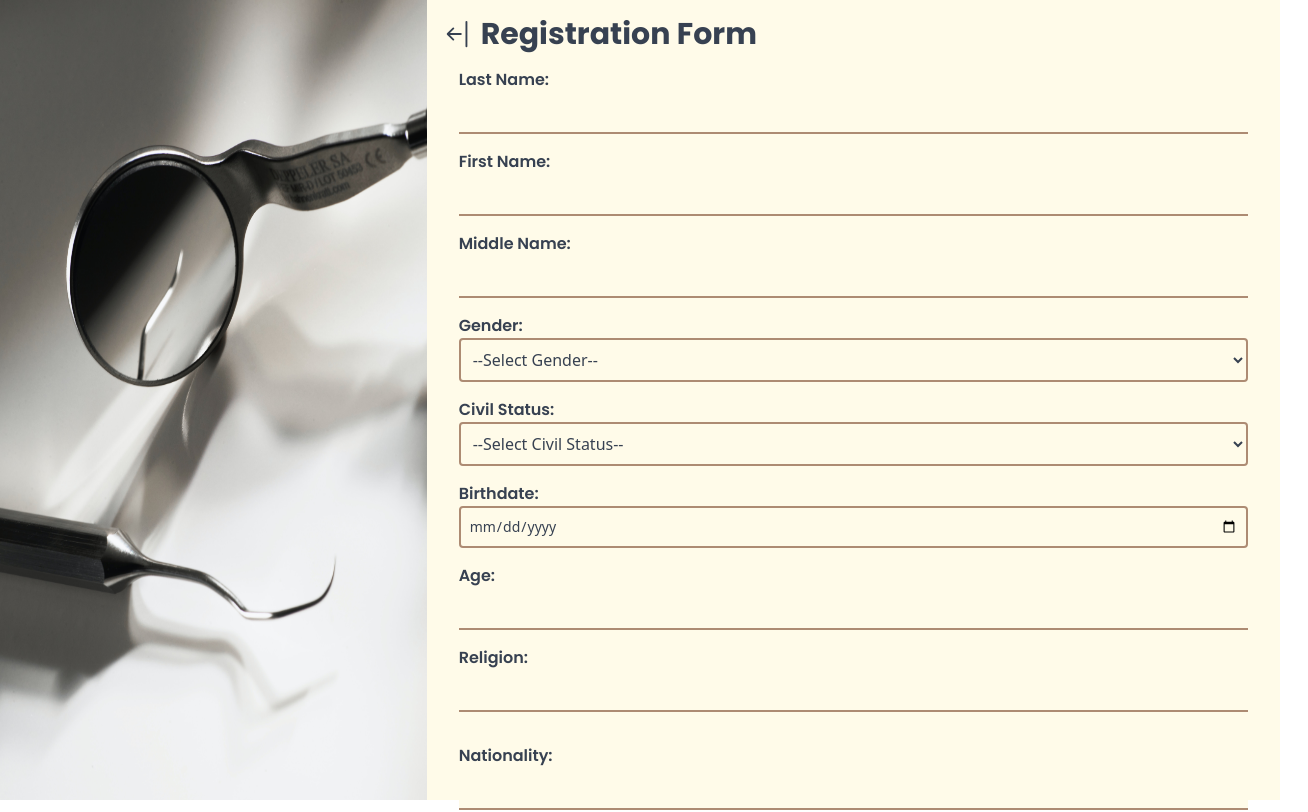
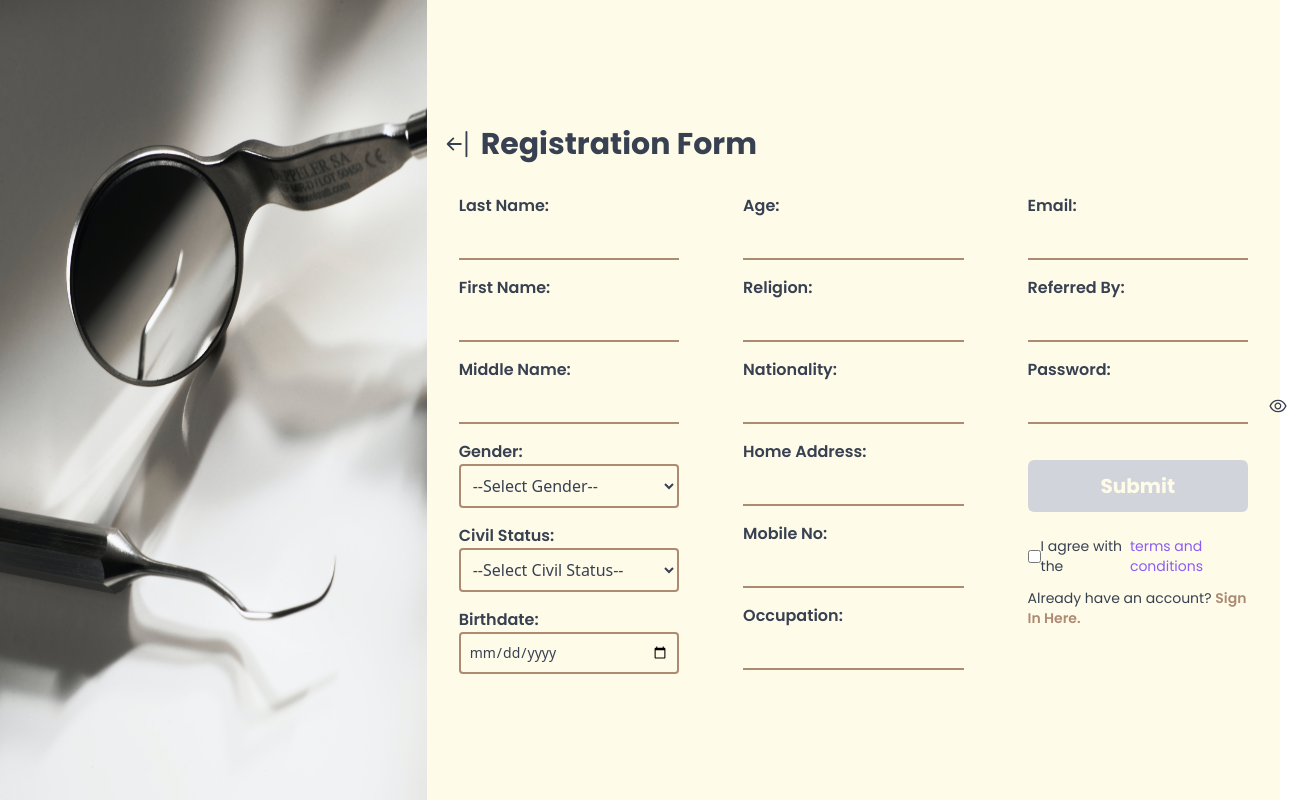
Before and after one commit to xuagram029/mc_dental, a React (Vite) app in the folder client/: page /register in a window 1280 px wide. Shown: the top 812 px of the page, 1308 px wide, since content can reach past the window. Built offline with nearby package versions, Linux system fonts and the light colour scheme.

Commit message:
Redesigned

```diff
--- a/client/src/components/Landing Page/AboutUs.jsx
+++ b/client/src/components/Landing Page/AboutUs.jsx
@@ -1,7 +1,17 @@
 import React from 'react'
+import doc from '../../assets/doktora.png'
 
 export const AboutUs = () => {
   return (
-    <div>AboutUs</div>
+    <div className='flex h-full'>
+      <div className='basis-1/2 flex items-end justify-center h-full'>
+        <img src={doc} alt="" className='w-56 z-40'/>
+        <div className='bg-white p-72 absolute z-0 rounded-full mb-4'></div>
+      </div>
+
+      <div className='basis-1/2'>
+
+      </div>
+    </div>
   )
 }
--- a/client/src/components/Landing Page/Services.jsx
+++ b/client/src/components/Landing Page/Services.jsx
@@ -9,7 +9,7 @@ import service5 from '../../assets/Services/service5.jpg'
 export const Services = () => {
   return (
     <>
-        <div className="mb-8 text-center">
+        <div className="lg:pt-24 sm:pt-8 pb-8 text-center">
             <h2 className="text-4xl font-pop font-bold text-primary py-4">Our Services</h2>
         </div>
 
--- /dev/null
+++ b/client/src/components/NavBar.jsx
@@ -0,0 +1,33 @@
+import React from 'react'
+import mcLogo from '../assets/mcLogo.png'
+
+export const NavBar = () => {
+  return (
+    <>
+        <nav className='w-full lg:fixed sm:static lg:bg-transparent sm:bg-primary p-4 flex items-center justify-between'>
+            <img src={ mcLogo } alt="MC Logo" className='w-20 p-1 border-4 border-white rounded-full' />
+            <div className='lg:flex items-center gap-x-16 font-pop font-medium text-white sm:hidden'>
+                <a href="#about" class="group transition duration-300">
+                    About Us
+                    <span class="block max-w-0 group-hover:max-w-full transition-all duration-300 h-0.5 bg-white">
+                    </span>
+                </a>
+                <a href="#services" class="group transition duration-300">
+                    Services
+                    <span class="block max-w-0 group-hover:max-w-full transition-all duration-300 h-0.5 bg-white">
+                    </span>
+                </a>
+                <a href="#contacts" class="group transition duration-300">
+                    Contacts
+                    <span class="block max-w-0 group-hover:max-w-full transition-all duration-300 h-0.5 bg-white">
+                    </span>
+                </a>
+            </div>
+            <div className='text-white font-pop font-semibold lg:space-x-4 sm:space-x-2'>
+                <a href="login" className='border-white border-2 lg:px-8 lg:py-3 sm:px-4 sm:py-1 rounded-3xl hover:bg-acsent hover:border-acsent'>Login</a>
+                <a href="register" className='bg-white border-2 border-white text-primary lg:px-6 lg:py-3 sm:px-3 sm:py-1 rounded-3xl hover:bg-second hover:text-white hover:border-second'>Sign Up</a>
+            </div>
+        </nav>
+    </>
+  )
+}
--- /dev/null
+++ b/client/src/components/TermsAndConditions.jsx
@@ -0,0 +1,63 @@
+import React from 'react'
+
+export const TermsAndConditions = ({setOpenModal}) => {
+  return (
+    <>
+          <div
+            className="justify-center items-center flex overflow-x-hidden overflow-y-auto fixed inset-0 z-50 outline-none focus:outline-none "
+          >
+            <div className="relative w-auto my-6 mx-auto max-w-xl ">
+              {/*content*/}
+              <div className="max-h-[90vh] overflow-y-auto border-0 rounded-lg shadow-lg relative flex flex-col w-full bg-white outline-none focus:outline-none">
+                {/*header*/}
+                <div className="flex items-start justify-between p-5 border-b border-solid border-slate-200 rounded-t">
+                  <h3 className="text-2xl font-semibold">
+                    Terms and Conditions Agreement
+                  </h3>
+                  <button
+                    className="p-1 ml-auto bg-transparent border-0 text-black opacity-5 float-right text-3xl leading-none font-semibold outline-none focus:outline-none"
+                    onClick={() => setShowModal(false)}
+                  >
+                    <span className="bg-transparent text-black opacity-5 h-6 w-6 text-2xl block outline-none focus:outline-none">
+                      ×
+                    </span>
+                  </button>
+                </div>
+                {/*body*/}
+                <div className="relative p-6 flex-auto">
+                  <p className="my-4 text-slate-500 leading-relaxed text-justify">
+                  AGREEMENT TO TERMS
+                <br />
+                <br />
+These Terms and Conditions constitute a legally binding agreement made between you, whether personally or on behalf of an entity (“you”) and [business entity name] (“we,” “us” or “our”), concerning your access to and use of the [website name.com] website as well as any other media form, media channel, mobile website or mobile application related, linked, or otherwise connected thereto (collectively, the “Site”).
+
+You agree that by accessing the Site, you have read, understood, and agree to be bound by all of these Terms and Conditions. If you do not agree with all of these Terms and Conditions, then you are expressly prohibited from using the Site and you must discontinue use immediately.
+
+Supplemental terms and conditions or documents that may be posted on the Site from time to time are hereby expressly incorporated herein by reference. We reserve the right, in our sole discretion, to make changes or modifications to these Terms and Conditions at any time and for any reason.
+
+We will alert you about any changes by updating the “Last updated” date of these Terms and Conditions, and you waive any right to receive specific notice of each such change.
+
+It is your responsibility to periodically review these Terms and Conditions to stay informed of updates. You will be subject to, and will be deemed to have been made aware of and to have accepted, the changes in any revised Terms and Conditions by your continued use of the Site after the date such revised Terms and Conditions are posted.
+
+The information provided on the Site is not intended for distribution to or use by any person or entity in any jurisdiction or country where such distribution or use would be contrary to law or regulation or which would subject us to any registration requirement within such jurisdiction or country.
+
+Accordingly, those persons who choose to access the Site from other locations do so on their own initiative and are solely responsible for compliance with local laws, if and to the extent local laws are applicable.
+                  </p>
+                </div>
+                {/*footer*/}
+                <div className="flex items-center justify-end p-6 border-t border-solid border-slate-200 rounded-b">
+                  <button
+                    className="text-black background-transparent font-bold uppercase px-6 py-2 text-sm outline-none focus:outline-none mr-1 mb-1 ease-linear transition-all duration-150"
+                    type="button"
+                    onClick={() => setOpenModal(false)}
+                  >
+                    Okay
+                  </button>
+                </div>
+              </div>
+            </div>
+          </div>
+          <div className="opacity-25 fixed inset-0 z-40 bg-black"></div>
+        </>
+  )
+}
--- a/client/src/pages/Landing.jsx
+++ b/client/src/pages/Landing.jsx
@@ -1,38 +1,15 @@
 import React from 'react'
-import mcLogo from '../assets/mcLogo.png'
 import heropic from '../assets/heroImg.jpg'
 import { AboutUs } from '../components/Landing Page/AboutUs'
 import { Services } from '../components/Landing Page/Services'
 import { Contacts } from '../components/Landing Page/Contacts'
+import { NavBar } from '../components/NavBar'
 
 const Landing = () => {
   return (
-    <div>
-      <div className='h-screen lg:px-8 sm:px-2 bg-primary shadow-inner'>
-        <nav className='p-4 flex items-center justify-between'>
-            <img src={ mcLogo } alt="MC Logo" className='w-20 p-1 border-4 border-white rounded-full' />
-            <div className='lg:flex items-center gap-x-16 font-pop font-medium text-white sm:hidden'>
-                <a href="#about" class="group transition duration-300">
-                    About Us
-                    <span class="block max-w-0 group-hover:max-w-full transition-all duration-300 h-0.5 bg-white">
-                    </span>
-                </a>
-                <a href="#services" class="group transition duration-300">
-                    Services
-                    <span class="block max-w-0 group-hover:max-w-full transition-all duration-300 h-0.5 bg-white">
-                    </span>
-                </a>
-                <a href="#contacts" class="group transition duration-300">
-                    Contacts
-                    <span class="block max-w-0 group-hover:max-w-full transition-all duration-300 h-0.5 bg-white">
-                    </span>
-                </a>
-            </div>
-            <div className='text-white font-pop font-semibold lg:space-x-4 sm:space-x-2'>
-                <a href="login" className='border-white border-2 px-8 py-3 rounded-3xl hover:bg-acsent hover:border-acsent'>Login</a>
-                <a href="register" className='bg-white border-2 border-white text-primary px-6 py-3 rounded-3xl hover:bg-second hover:text-white hover:border-second'>Sign Up</a>
-            </div>
-        </nav>
+    <div className='w-full'>
+      <NavBar />
+      <div className='h-screen lg:px-8 sm:px-2 bg-primary shadow-inner pt-16'>
         <section className='flex items-center py-16 px-8 gap-x-8'>
             <div className='lg:basis-1/2 sm:basis-full'>
                 <h1 className='text-white uppercase lg:text-8xl sm:text-4xl font-pop font-medium'>
@@ -45,8 +22,8 @@ const Landing = () => {
                     Register Now!
                 </a>
             </div>
-            <div className='basis-1/2 lg:block sm:hidden'>
-                <img src={heropic} alt="hero image" className='rounded-full w-9/12 mx-auto border-4 border-white' />
+            <div className='basis-1/2 lg:block sm:hidden py-4'>
+                <img src={heropic} alt="hero image" className='rounded-full w-[550px] h-full m-auto border-4 border-white' />
             </div>
         </section>
       </div>
@@ -58,7 +35,7 @@ const Landing = () => {
         <Services />
       </div>
 
-      <div id='contacts' className='h-screen bg-white'>
+      <div id='contacts' className='h-screen bg-slate-400'>
         <Contacts />
       </div>
     </div>
--- a/client/src/pages/Registration.jsx
+++ b/client/src/pages/Registration.jsx
@@ -2,10 +2,17 @@ import React, { useState } from 'react'
 import bgPic from "../assets/loginPic.jpg"
 import {AiOutlineEye} from 'react-icons/ai'
 import {BsArrowBarLeft} from 'react-icons/bs'
+import { TermsAndConditions } from '../components/TermsAndConditions'
 
 export const Registration = () => {
 
   const [passType, setPassType] = useState("password")
+  const [agreement, setAgreement] = useState(false)
+  const [openModal, setOpenModal] = useState(false)
+
+  const handleAgreement = (e) => {
+    setAgreement(e.target.checked)
+  }
 
   const handlePassType = () => {
     if (passType === "password") {
@@ -16,17 +23,17 @@ export const Registration = () => {
     };
 
   return (
-    <div className='bg-white lg:h-screen sm:h-full flex'>
+    <div className='bg-white lg:h-screen md:h-full sm:h-full flex'>
         <div className='basis-1/3 lg:block sm:hidden'>
             <img src={bgPic} alt="aparatus" className='h-full w-full'/>
         </div>
-        <div className='lg:basis-2/3 sm:basis-full'>
-            <h1 className='font-pop font-bold text-3xl text-gray-700 pt-4 pl-4 flex items-center gap-x-2'>
+        <div className='lg:basis-2/3 sm:basis-full flex flex-col justify-center'>
+            <h1 className='font-pop font-bold text-3xl text-gray-700 py-4 pl-4 flex items-center gap-x-2'>
                 <a href="/"><BsArrowBarLeft /></a>
                 Registration Form
             </h1>
-            <form className='flex text-gray-700 sm:flex-col'>
-                <div className='basis-1/2 px-8 space-y-4 py-4'>
+            <form className='flex text-gray-700 lg:flex-row sm:flex-col'>
+                <div className='basis-1/3 px-8 space-y-4 py-4'>
                     <label className='flex flex-col'>
                         <span className='font-pop font-semibold'>Last Name:</span>
                         <input type="text" className='w-full p-2 border-b-2 border-primary bg-white focus:outline-none'/>
@@ -65,7 +72,9 @@ export const Registration = () => {
                         <span className='font-pop font-semibold'>Birthdate:</span>
                         <input type='date' className='text-sm bg-white p-2 border-2 border-primary rounded focus:outline-none focus:border-2'/>
                     </label>
+                </div>
 
+                <div className='basis-1/3 px-8 space-y-4 py-4'>
                     <label className='flex flex-col'>
                         <span className='font-pop font-semibold'>Age:</span>
                         <input type="number" min="0" className='w-full p-2 border-b-2 border-primary bg-white focus:outline-none'/>
@@ -75,13 +84,11 @@ export const Registration = () => {
                         <span className='font-pop font-semibold'>Religion:</span>
                         <input type="text" className='w-full p-2 border-b-2 border-primary bg-white focus:outline-none'/>
                     </label>
-                </div>
-                <div className='basis-1/2 px-8 space-y-4 py-4'>
+
                     <label className='flex flex-col'>
                         <span className='font-pop font-semibold'>Nationality:</span>
                         <input type="text" className='w-full p-2 border-b-2 border-primary bg-white focus:outline-none'/>
                     </label>
-
                     <label className='flex flex-col'>
                         <span className='font-pop font-semibold'>Home Address:</span>
                         <input type="text" className='w-full p-2 border-b-2 border-primary bg-white focus:outline-none'/>
@@ -96,7 +103,9 @@ export const Registration = () => {
                         <span className='font-pop font-semibold'>Occupation:</span>
                         <input type="text" className='w-full p-2 border-b-2 border-primary bg-white focus:outline-none'/>
                     </label>
+                </div>
 
+                <div className='basis-1/3 px-8 space-y-4 py-4'>
                     <label className='flex flex-col'>
                         <span className='font-pop font-semibold'>Email:</span>
                         <input type="text" className='w-full p-2 border-b-2 border-primary bg-white focus:outline-none'/>
@@ -110,10 +119,26 @@ export const Registration = () => {
                     <label className='flex flex-col'>
                         <span className='font-pop font-semibold'>Password:</span>
                         <input type={passType} className='w-full p-2 border-b-2 border-primary bg-white focus:outline-none'/>
-                        <span onClick={handlePassType} className='cursor-pointer relative -top-7 left-[400px] w-20 text-xl'><AiOutlineEye /></span>
+                        <span onClick={handlePassType} className='cursor-pointer relative -top-7 lg:left-[240px] sm:left-[270px] w-10 text-xl'><AiOutlineEye /></span>
                     </label>
 
-                    <button className='w-full bg-primary text-xl p-3 font-bold font-pop rounded-md text-white hover:bg-second'>Submit</button>
+                    {agreement && (
+                        <button className='w-full bg-primary text-xl p-3 font-bold font-pop rounded-md text-white hover:bg-second'>Submit</button>
+                    )}
+
+                    {!agreement && (
+                        <button disabled className='w-full bg-gray-300 text-xl p-3 font-bold font-pop rounded-md text-white'>Submit</button>
+                    )}
+
+                    <span className='font-pop text-sm space-y-3'>
+                        <span className='flex items-center pt-6'>
+                            <input type="checkbox" name='agreement' onChange={handleAgreement}/>
+                            <p className='flex items-center gap-x-1'>I agree with the <p onClick={() => setOpenModal(!openModal)} className='text-violet-500 cursor-pointer hover:text-violet-800'>terms and conditions</p></p>
+                        </span>
+                        <p>Already have an account? <a href="login" className='font-semibold hover:underline text-primary'>Sign In Here.</a></p>
+                    </span>
+
+                    {openModal && <TermsAndConditions setOpenModal={setOpenModal}/>}
                 </div>
             </form>
         </div>
```
Also changed, not shown: client/src/assets/doktora.png (added).
